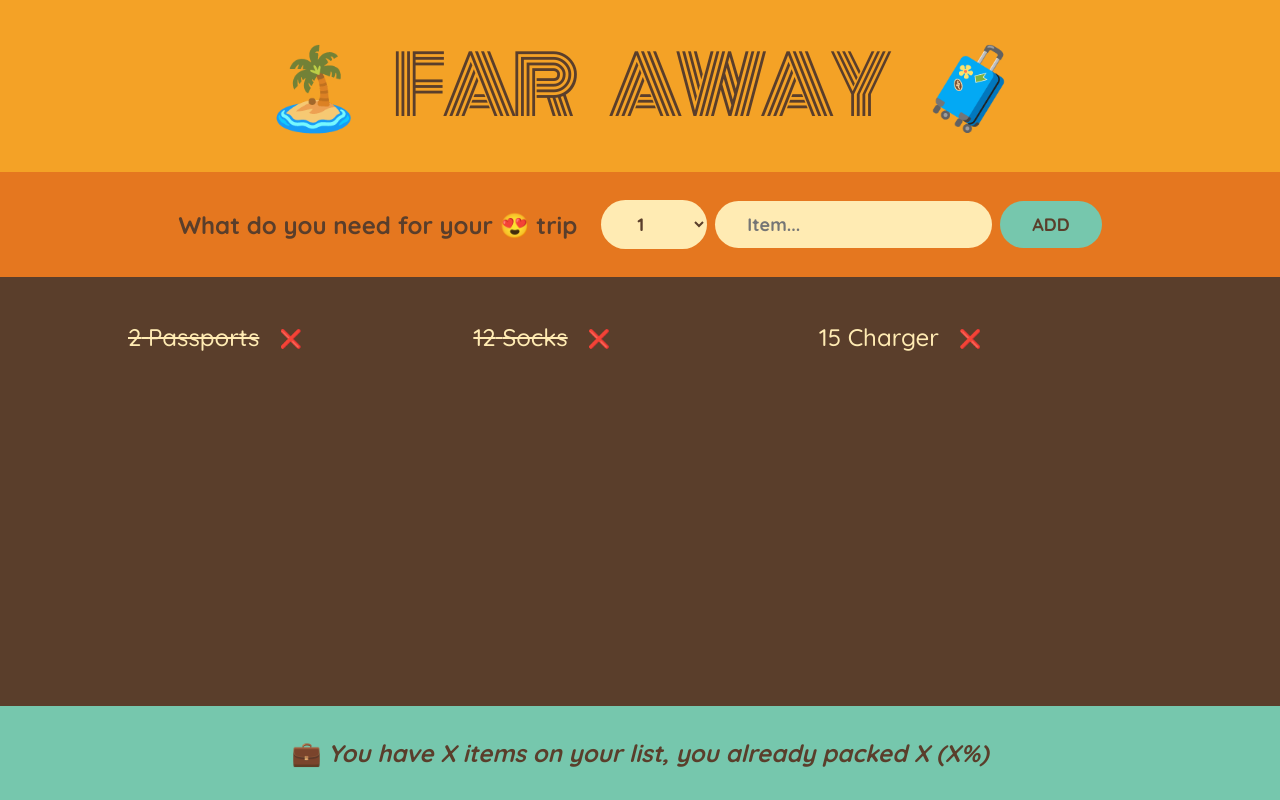
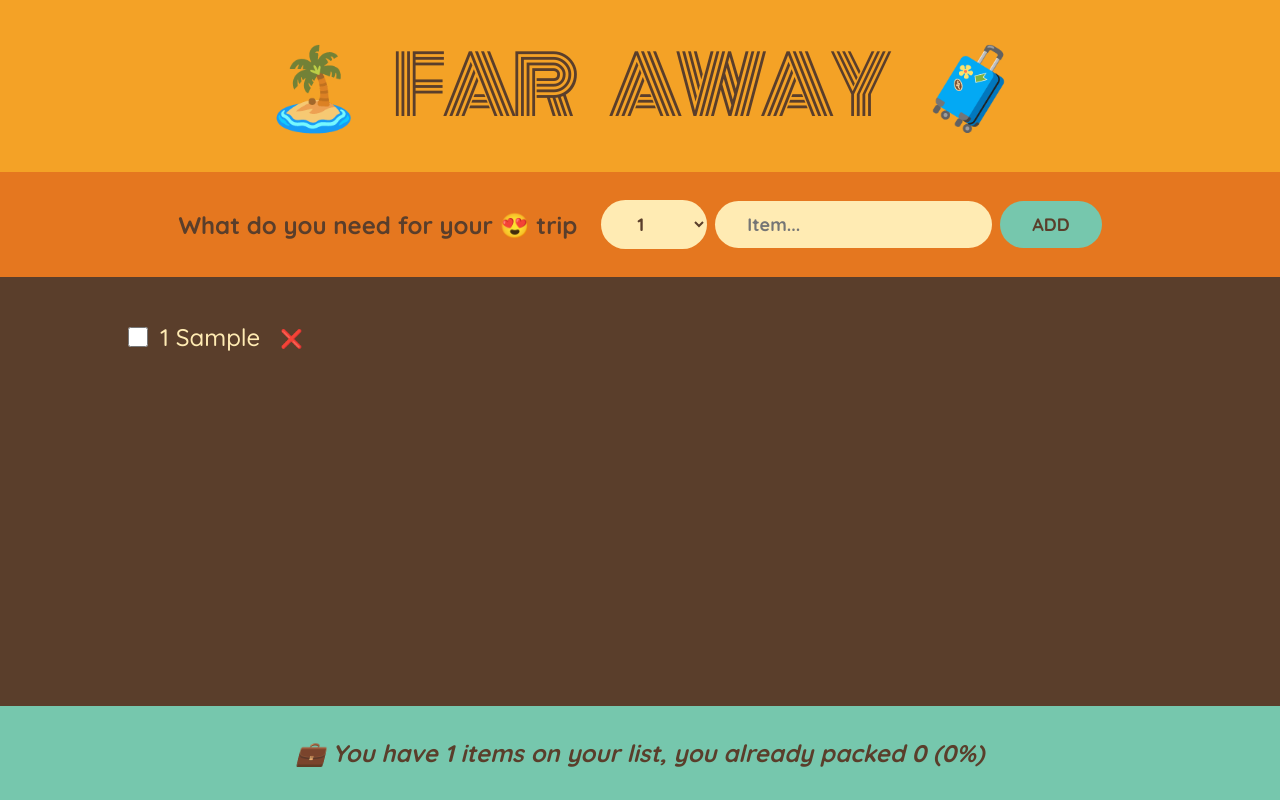
Before and after one commit to NaveedMaq/travel-list, a React (Create React App) app: page / in a window 1280 px wide. Both pictures are taken after typing "Sample" into the empty fields and a click on the button "ADD". Built offline with nearby package versions, Linux system fonts and the light colour scheme.

Commit message:
feat(App.jsx): Add form features, Stats in Footer
- Add Item
- Delete Item
- Toggle Packed
- Footer now shows stats for how many items are packed and
percentage as well

Refs: App.jsx

```diff
--- a/src/App.jsx
+++ b/src/App.jsx
@@ -1,18 +1,33 @@
 import { useState } from 'react';
 
-const initialItems = [
-  { id: 1, description: 'Passports', quantity: 2, packed: true },
-  { id: 2, description: 'Socks', quantity: 12, packed: true },
-  { id: 3, description: 'Charger', quantity: 15, packed: false },
-];
+export default function App() {
+  const [items, setItems] = useState([]);
 
-export default function App() {
+  function handleAddItem(newItem) {
+    setItems((items) => [...items, newItem]);
+  }
+
+  function handleDeleteItem(id) {
+    setItems((items) => items.filter((item) => item.id !== id));
+  }
+
+  function handleToggleItem(id) {
+    const newItemsArr = items.map((item) =>
+      item.id === id ? { ...item, packed: !item.packed } : item
+    );
+    setItems(newItemsArr);
+  }
+
   return (
     <div className='app'>
       <Logo />
-      <Form />
-      <PackingList />
-      <Stats />
+      <Form onAddItem={handleAddItem} />
+      <PackingList
+        items={items}
+        onDeleteItem={handleDeleteItem}
+        onToggleItem={handleToggleItem}
+      />
+      <Stats items={items} />
     </div>
   );
 }
@@ -21,21 +36,21 @@
   return <h1>🏝️ Far Away 🧳</h1>;
 }
 
-function Form() {
+function Form({ onAddItem }) {
   const [description, setDescription] = useState('');
   const [quantity, setQuantity] = useState(1);
 
   function handleSubmit(e) {
     e.preventDefault();
-
     if (!description) return;
 
     const newItem = { description, quantity, packed: false, id: Date.now() };
-    console.log(newItem);
+    onAddItem(newItem);
 
     setDescription('');
     setQuantity(1);
   }
+
   return (
     <form className='add-form' onSubmit={handleSubmit}>
       <h3>What do you need for your 😍 trip</h3>
@@ -61,34 +76,61 @@
   );
 }
 
-function PackingList() {
+function PackingList({ items, onDeleteItem, onToggleItem }) {
   return (
     <div className='list'>
       <ul>
-        {initialItems.map((item) => (
-          <Item item={item} key={item.id} />
+        {items.map((item) => (
+          <Item
+            item={item}
+            onDeleteItem={onDeleteItem}
+            onToggleItem={onToggleItem}
+            key={item.id}
+          />
         ))}
       </ul>
     </div>
   );
 }
 
-function Item({ item }) {
+function Item({ item, onDeleteItem, onToggleItem }) {
   return (
     <li>
+      <input
+        type='checkbox'
+        checked={item.packed}
+        onChange={(e) => onToggleItem(item.id)}
+      />
+
       <span style={item.packed ? { textDecoration: 'line-through' } : {}}>
         {item.quantity} {item.description}
       </span>
 
-      <button>❌</button>
+      <button onClick={() => onDeleteItem(item.id)}>❌</button>
     </li>
   );
 }
 
-function Stats() {
+function Stats({ items }) {
+  if (!items.length)
+    return (
+      <footer className='stats'>
+        <em>Start adding some items to your packing list 🚀</em>
+      </footer>
+    );
+  const numItems = items.length;
+  const packedItems = items.filter((item) => item.packed).length;
+
+  const packedPercentage = Math.round((packedItems / numItems) * 100);
+  console.log(packedItems, numItems, packedPercentage);
   return (
     <footer className='stats'>
-      💼 <em>You have X items on your list, you already packed X (X%)</em>
+      <em>
+        {packedPercentage === 100
+          ? 'You are ready to go! ✈️'
+          : `💼 You have ${numItems} items on your list, you already packed ${packedItems}
+        (${packedPercentage}%)`}
+      </em>
     </footer>
   );
 }
```
